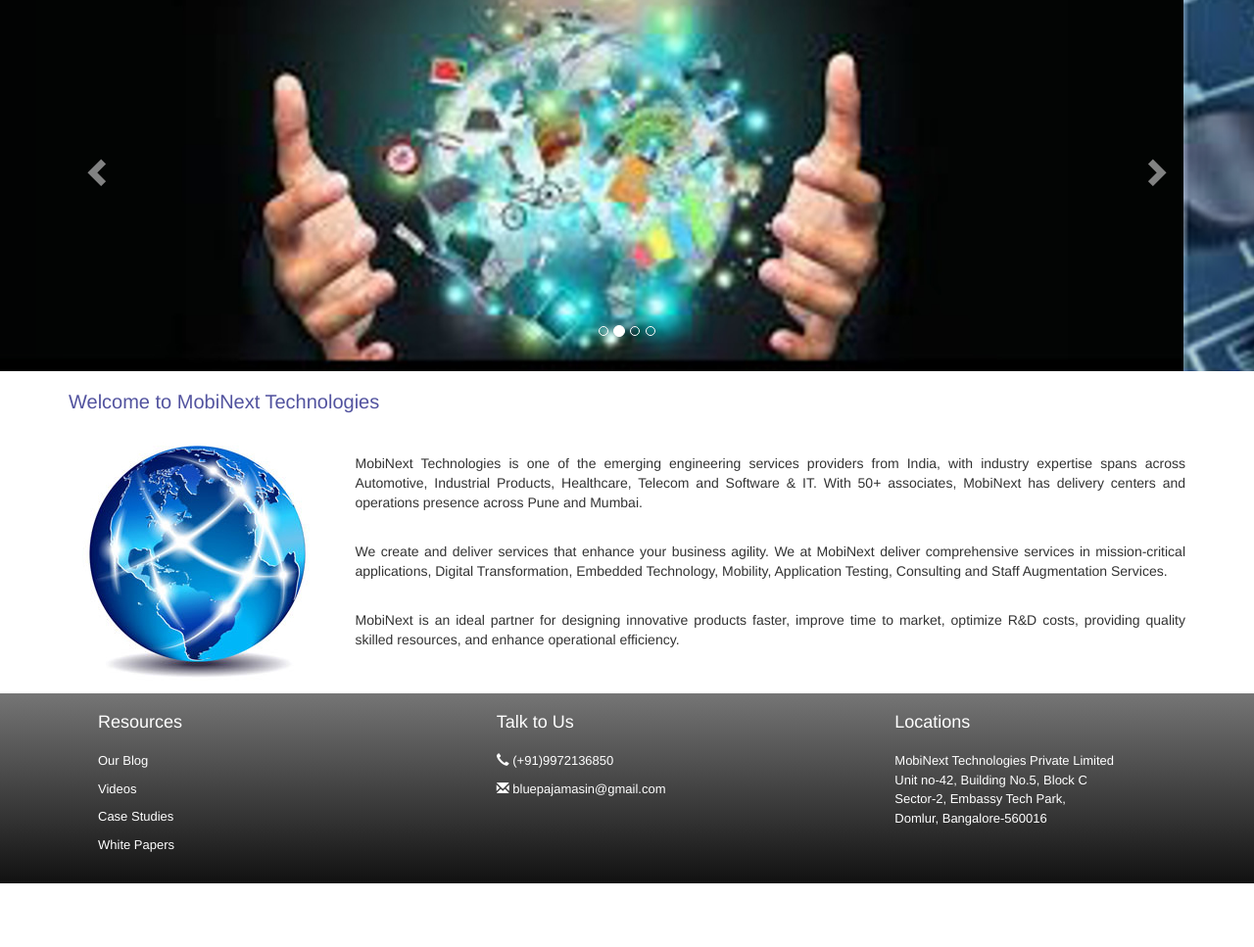
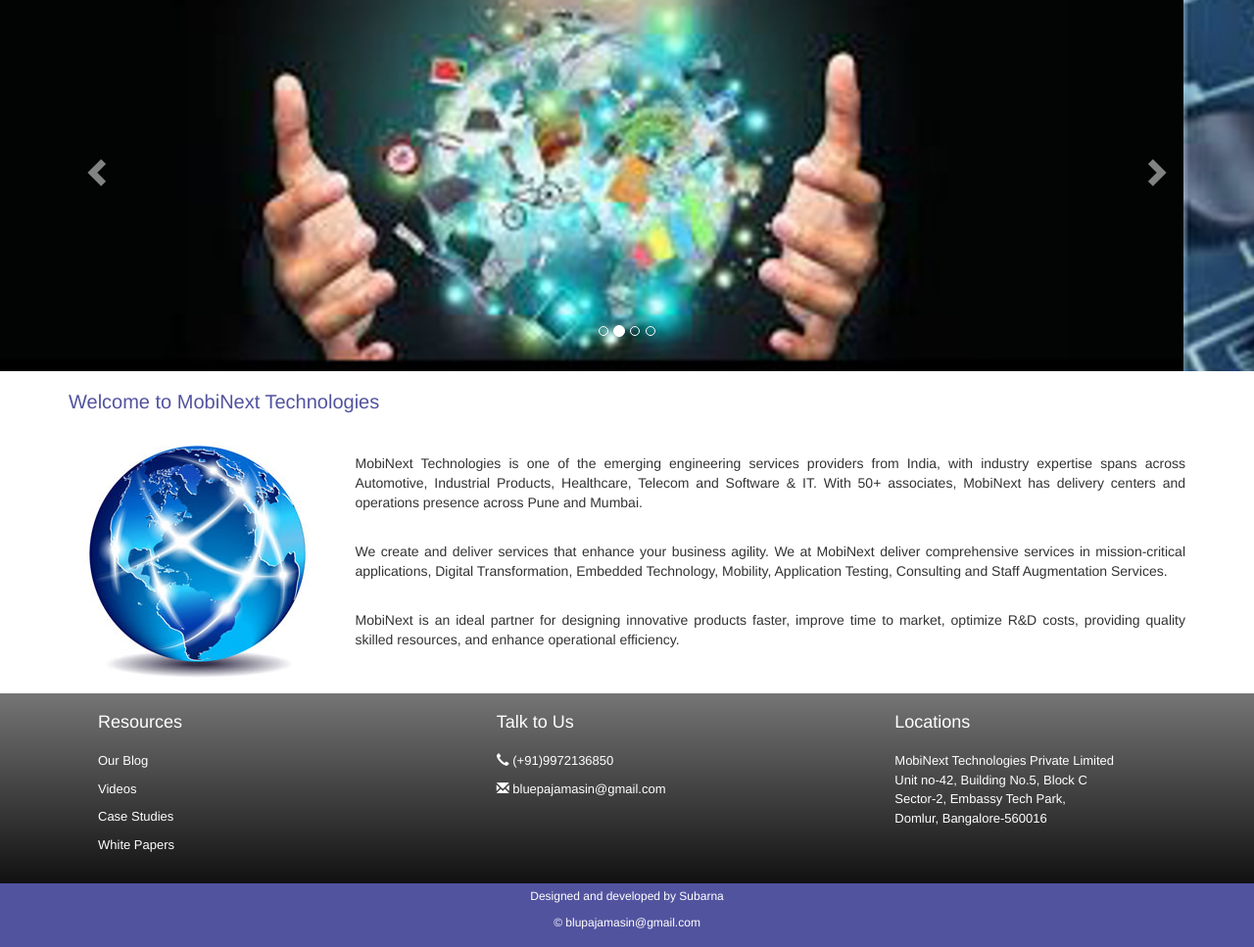
Before and after one commit to subarna090/mobinext-tech, a plain HTML site: page index.html in a window 1280 px wide. Shown: the part 165-1132 px from the top of the page at 98% size. Before the commit the page ends 1067 px from the top, so only its background shows below. Drawn offline with nearby package versions, Linux system fonts and the light colour scheme.

Commit message:
complete v1

```diff
--- a/index.html
+++ b/index.html
@@ -168,6 +168,10 @@
 
   </div>
     <!--end of BODY-FOOTER-->
+  <div id="footer">
+      <p>Designed and developed by Subarna</p>
+      <p>&copy blupajamasin@gmail.com</p>
+    </div>
     </div>
 <script src="https://ajax.googleapis.com/ajax/libs/jquery/1.11.2/jquery.min.js"></script>
 
@@ -178,5 +182,4 @@
 <script src="https://maxcdn.bootstrapcdn.com/bootstrap/3.3.7/js/bootstrap.min.js" integrity="sha384-Tc5IQib027qvyjSMfHjOMaLkfuWVxZxUPnCJA7l2mCWNIpG9mGCD8wGNIcPD7Txa" crossorigin="anonymous"></script>
 
 </body>
-
 </html>
--- a/main.css
+++ b/main.css
@@ -100,3 +100,11 @@ body{
 #address ul li{
     margin-bottom:-9px;
 }
+
+#footer{
+    text-align: center;
+    background-color: #52539F;
+    color:#FFF;
+    font-size: 12px;
+    padding:5px;
+}
```
